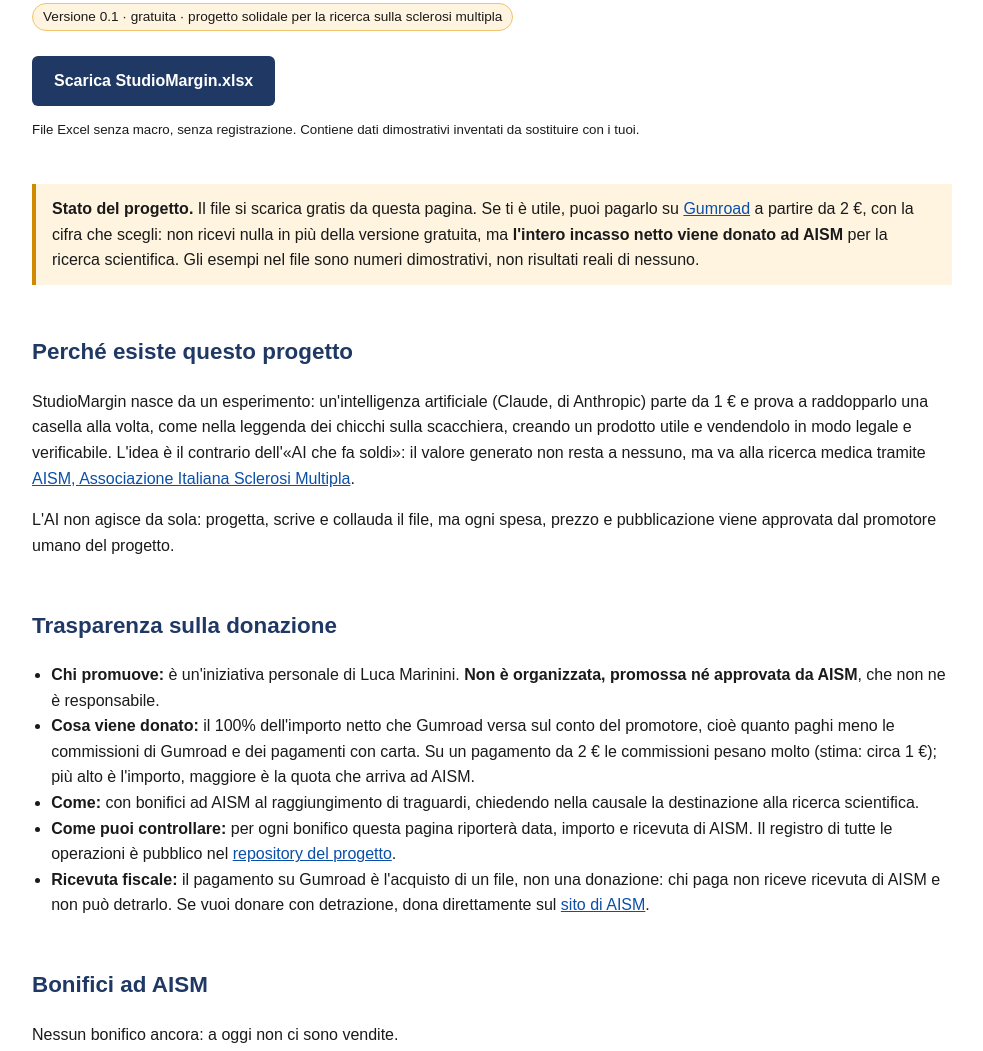
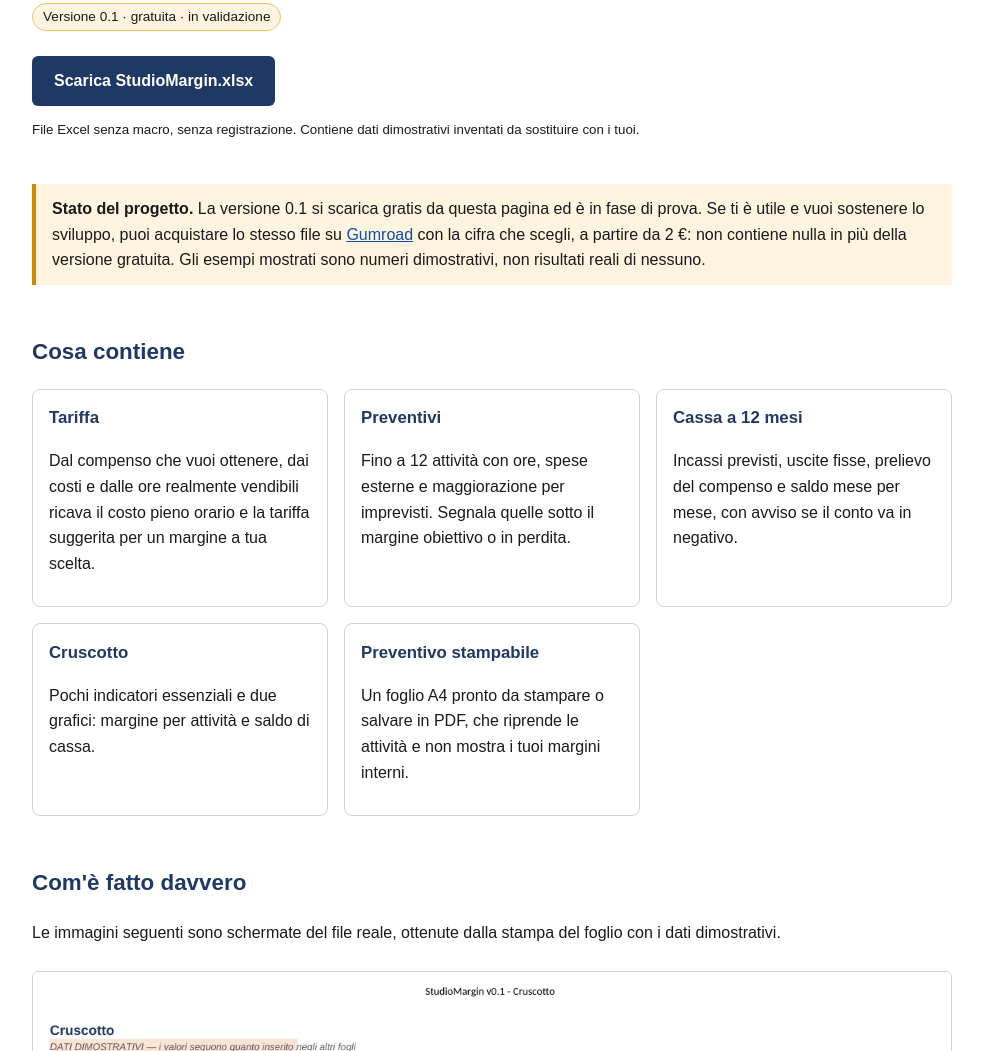
Before and after one commit to LucaMarinini/StudioMargin-Claude, a plain HTML site: page index.html in a window 1280 px wide. Shown: the part 264-1315 px from the top of the page, without its empty margins (148-1131 px from the left). Drawn offline with Linux system fonts and the light colour scheme.

Commit message:
Pagina senza riferimenti ad AISM in attesa della risposta dell'associazione
Co-Authored-By: Claude Opus 5.5 <noreply@anthropic.com>
Claude-Session: https://claude.ai/code/session_017skhCdNKMkc32Lmw9tLWWT

```diff
--- a/index.html
+++ b/index.html
@@ -4,7 +4,7 @@
 <meta charset="utf-8">
 <meta name="viewport" content="width=device-width, initial-scale=1">
 <title>StudioMargin — tariffa, preventivi, margini e cassa in un foglio Excel</title>
-<meta name="description" content="Foglio Excel gratuito per freelance e piccoli studi. Chi vuole può pagarlo da 2 €: l'intero incasso netto viene donato ad AISM per la ricerca sulla sclerosi multipla, con bonifici documentati.">
+<meta name="description" content="Foglio Excel gratuito per freelance e piccoli studi: tariffa oraria sostenibile, preventivi con margini, previsione di cassa a 12 mesi e preventivo stampabile. Versione 0.1 in validazione.">
 <style>
   :root { --navy:#1f3864; --ink:#1a1a1a; --muted:#4a4a4a; --line:#d0d5dd; --soft:#f4f6fa; --warn:#fff4e0; }
   * { box-sizing:border-box; }
@@ -38,31 +38,16 @@
   <div class="brand">StudioMargin</div>
   <h1>Quanto costa davvero un'ora del tuo lavoro? Un foglio Excel per scoprirlo.</h1>
   <p class="lead">Calcola una tariffa sostenibile, verifica il margine di ogni preventivo e controlla quando ti servirà liquidità nei prossimi 12 mesi.</p>
-  <p><span class="tag">Versione 0.1 · gratuita · progetto solidale per la ricerca sulla sclerosi multipla</span></p>
+  <p><span class="tag">Versione 0.1 · gratuita · in validazione</span></p>
   <p><a class="btn" href="StudioMargin.xlsx" download>Scarica StudioMargin.xlsx</a><br>
   <small>File Excel senza macro, senza registrazione. Contiene dati dimostrativi inventati da sostituire con i tuoi.</small></p>
 </header>
 
 <main>
   <div class="note warn" role="note">
-    <strong>Stato del progetto.</strong> Il file si scarica gratis da questa pagina. Se ti è utile, puoi pagarlo su <a href="https://razrmarin.gumroad.com/l/studiomargin">Gumroad</a> a partire da 2 €, con la cifra che scegli: non ricevi nulla in più della versione gratuita, ma <strong>l'intero incasso netto viene donato ad AISM</strong> per la ricerca scientifica. Gli esempi nel file sono numeri dimostrativi, non risultati reali di nessuno.
+    <strong>Stato del progetto.</strong> La versione 0.1 si scarica gratis da questa pagina ed è in fase di prova. Se ti è utile e vuoi sostenere lo sviluppo, puoi acquistare lo stesso file su <a href="https://razrmarin.gumroad.com/l/studiomargin">Gumroad</a> con la cifra che scegli, a partire da 2 €: non contiene nulla in più della versione gratuita.
+    Gli esempi mostrati sono numeri dimostrativi, non risultati reali di nessuno.
   </div>
-
-  <h2>Perché esiste questo progetto</h2>
-  <p>StudioMargin nasce da un esperimento: un'intelligenza artificiale (Claude, di Anthropic) parte da 1 € e prova a raddopparlo una casella alla volta, come nella leggenda dei chicchi sulla scacchiera, creando un prodotto utile e vendendolo in modo legale e verificabile. L'idea è il contrario dell'«AI che fa soldi»: il valore generato non resta a nessuno, ma va alla ricerca medica tramite <a href="https://www.aism.it">AISM, Associazione Italiana Sclerosi Multipla</a>.</p>
-  <p>L'AI non agisce da sola: progetta, scrive e collauda il file, ma ogni spesa, prezzo e pubblicazione viene approvata dal promotore umano del progetto.</p>
-
-  <h2>Trasparenza sulla donazione</h2>
-  <ul>
-    <li><strong>Chi promuove:</strong> è un'iniziativa personale di Luca Marinini. <strong>Non è organizzata, promossa né approvata da AISM</strong>, che non ne è responsabile.</li>
-    <li><strong>Cosa viene donato:</strong> il 100% dell'importo netto che Gumroad versa sul conto del promotore, cioè quanto paghi meno le commissioni di Gumroad e dei pagamenti con carta. Su un pagamento da 2 € le commissioni pesano molto (stima: circa 1 €); più alto è l'importo, maggiore è la quota che arriva ad AISM.</li>
-    <li><strong>Come:</strong> con bonifici ad AISM al raggiungimento di traguardi, chiedendo nella causale la destinazione alla ricerca scientifica.</li>
-    <li><strong>Come puoi controllare:</strong> per ogni bonifico questa pagina riporterà data, importo e ricevuta di AISM. Il registro di tutte le operazioni è pubblico nel <a href="https://github.com/LucaMarinini/StudioMargin-Claude/tree/main/sfida">repository del progetto</a>.</li>
-    <li><strong>Ricevuta fiscale:</strong> il pagamento su Gumroad è l'acquisto di un file, non una donazione: chi paga non riceve ricevuta di AISM e non può detrarlo. Se vuoi donare con detrazione, dona direttamente sul <a href="https://www.aism.it">sito di AISM</a>.</li>
-  </ul>
-
-  <h2>Bonifici ad AISM</h2>
-  <p>Nessun bonifico ancora: a oggi non ci sono vendite.</p>
 
   <h2>Cosa contiene</h2>
   <div class="grid">
@@ -105,7 +90,7 @@
 
 <footer>
   <p><strong>Privacy.</strong> Questa pagina non usa cookie né strumenti di analisi propri e non contiene moduli. Il sito è ospitato da GitHub Pages: GitHub può registrare dati tecnici di accesso secondo la <a href="https://docs.github.com/it/site-policy/privacy-policies/github-general-privacy-statement">propria informativa</a>. Il file Excel funziona sul tuo computer e non invia dati a nessuno.</p>
-  <p>StudioMargin v0.1 · dati dimostrativi · nessuna garanzia sui risultati. AISM e il suo nome appartengono all'associazione; il loro uso qui indica solo il destinatario delle donazioni.</p>
+  <p>StudioMargin v0.1 · dati dimostrativi · nessuna garanzia sui risultati.</p>
 </footer>
 </body>
 </html>
```
